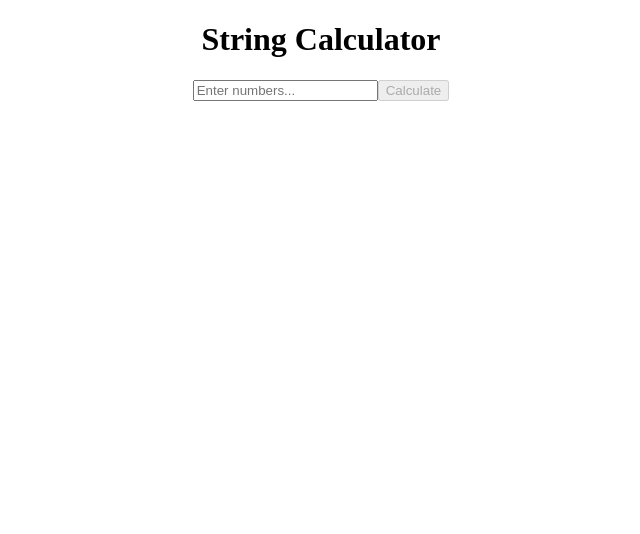
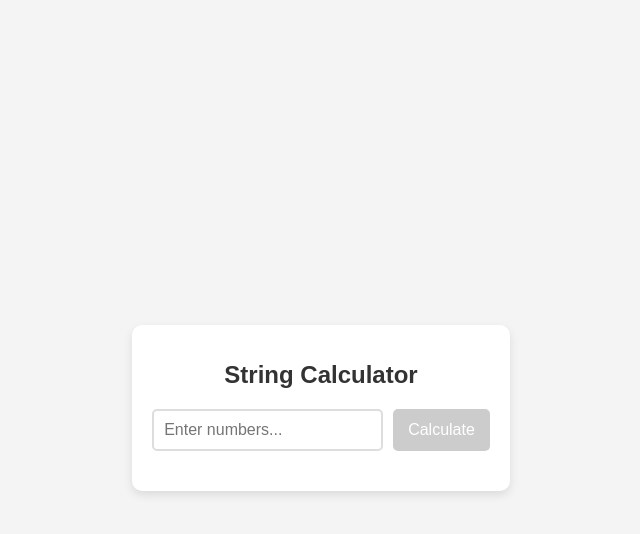
Before and after one commit to shivamkumar118/string-calculator, a Vue app: page / in a window 1280 px wide. Shown: the top 534 px of the page, without its empty margins (319-959 px from the left). Built offline with nearby package versions, Linux system fonts and the light colour scheme.

Commit message:
Shivam - Updated the UI to make it impressive. Added bunch of CSS for the same

```diff
--- a/src/App.vue
+++ b/src/App.vue
@@ -1,18 +1,30 @@
 <template>
-  <StringCalculator />
+  <div class="app-container">
+    <StringCalculator />
+  </div>
 </template>
 
 <script>
 import StringCalculator from "./components/StringCalculator.vue";
 
 export default {
-  name: 'App',
+  name: "App",
   components: {
-    StringCalculator
-  }
-}
+    StringCalculator,
+  },
+};
 </script>
 
 <style>
+body {
+  background: #f4f4f4;
+  font-family: Arial, sans-serif;
+}
 
+.app-container {
+  display: flex;
+  justify-content: center;
+  align-items: center;
+  min-height: 100vh;
+}
 </style>
--- a/src/components/StringCalculator.vue
+++ b/src/components/StringCalculator.vue
@@ -1,9 +1,13 @@
 <template>
   <div class="calculator">
     <h1>String Calculator</h1>
-    <input v-model.trim="inputString" placeholder="Enter numbers..." />
-    <button @click="calculate" :disabled="!inputString.trim()">Calculate</button>
-    <p v-if="result !== null">Result: {{ result }}</p>
+    <div class="input-container">
+      <input v-model.trim="inputString" placeholder="Enter numbers..." />
+      <button @click="calculate" :disabled="!inputString.trim()">
+        Calculate
+      </button>
+    </div>
+    <p v-if="result !== null" class="result">Result: {{ result }}</p>
     <p v-if="errorMessage" class="error">{{ errorMessage }}</p>
   </div>
 </template>
@@ -35,11 +39,68 @@ export default {
 
 <style>
 .calculator {
-  max-width: 400px;
-  margin: auto;
+  max-width: 420px;
+  margin: 50px auto;
+  padding: 20px;
   text-align: center;
+  background: #ffffff;
+  box-shadow: 0px 4px 10px rgba(0, 0, 0, 0.1);
+  border-radius: 10px;
 }
+
+h1 {
+  font-size: 24px;
+  color: #333;
+}
+
+.input-container {
+  display: flex;
+  gap: 10px;
+  margin: 20px 0;
+}
+
+input {
+  flex: 1;
+  padding: 10px;
+  font-size: 16px;
+  border: 2px solid #ddd;
+  border-radius: 5px;
+  transition: border 0.3s;
+}
+
+input:focus {
+  border: 2px solid #4caf50;
+  outline: none;
+}
+
+button {
+  padding: 10px 15px;
+  font-size: 16px;
+  color: white;
+  background: #4caf50;
+  border: none;
+  border-radius: 5px;
+  cursor: pointer;
+  transition: background 0.3s;
+}
+
+button:hover {
+  background: #45a049;
+}
+
+button:disabled {
+  background: #ccc;
+  cursor: not-allowed;
+}
+
+.result {
+  font-size: 18px;
+  color: #333;
+  font-weight: bold;
+}
+
 .error {
   color: red;
+  font-size: 14px;
 }
 </style>
```
